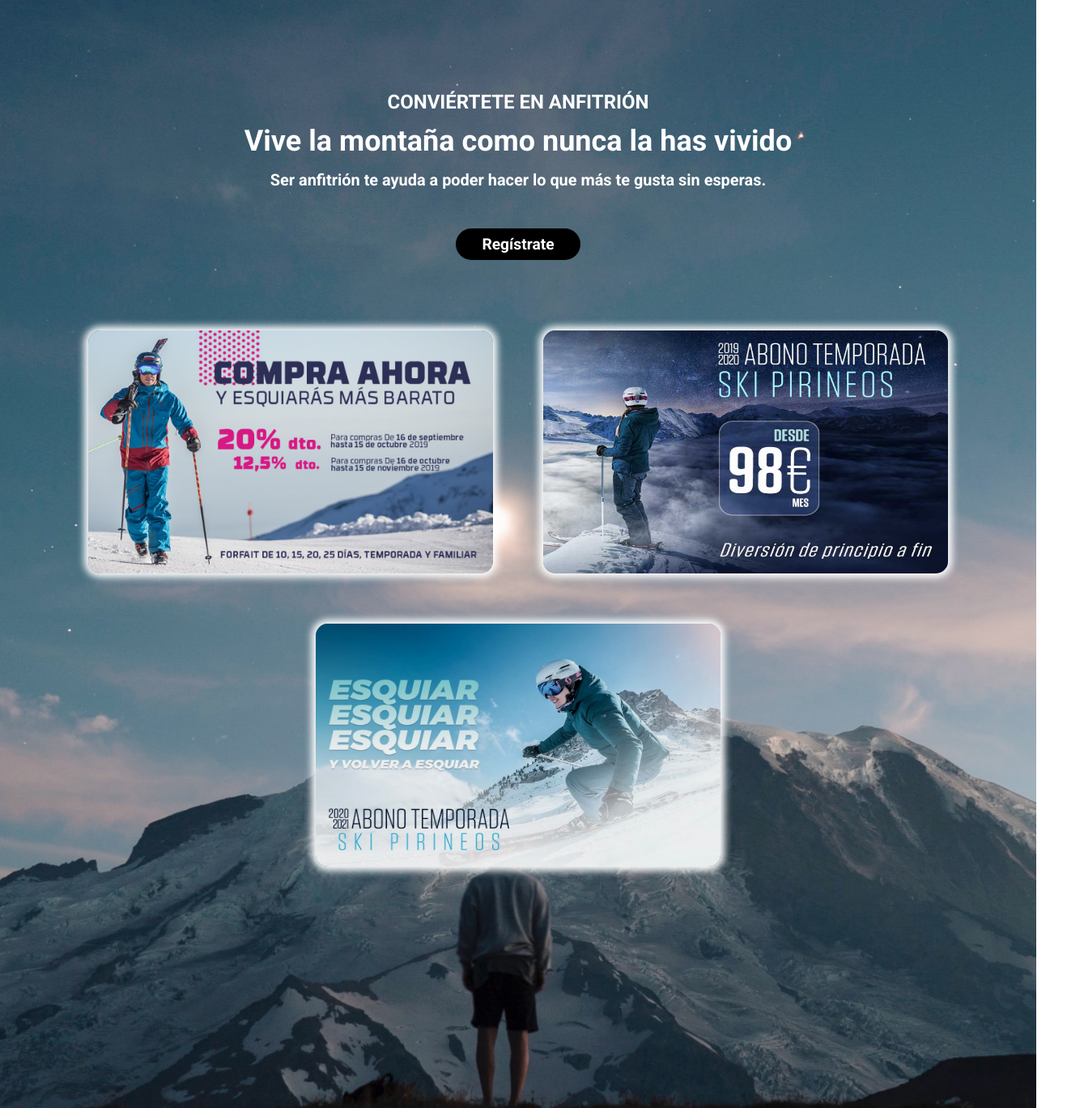
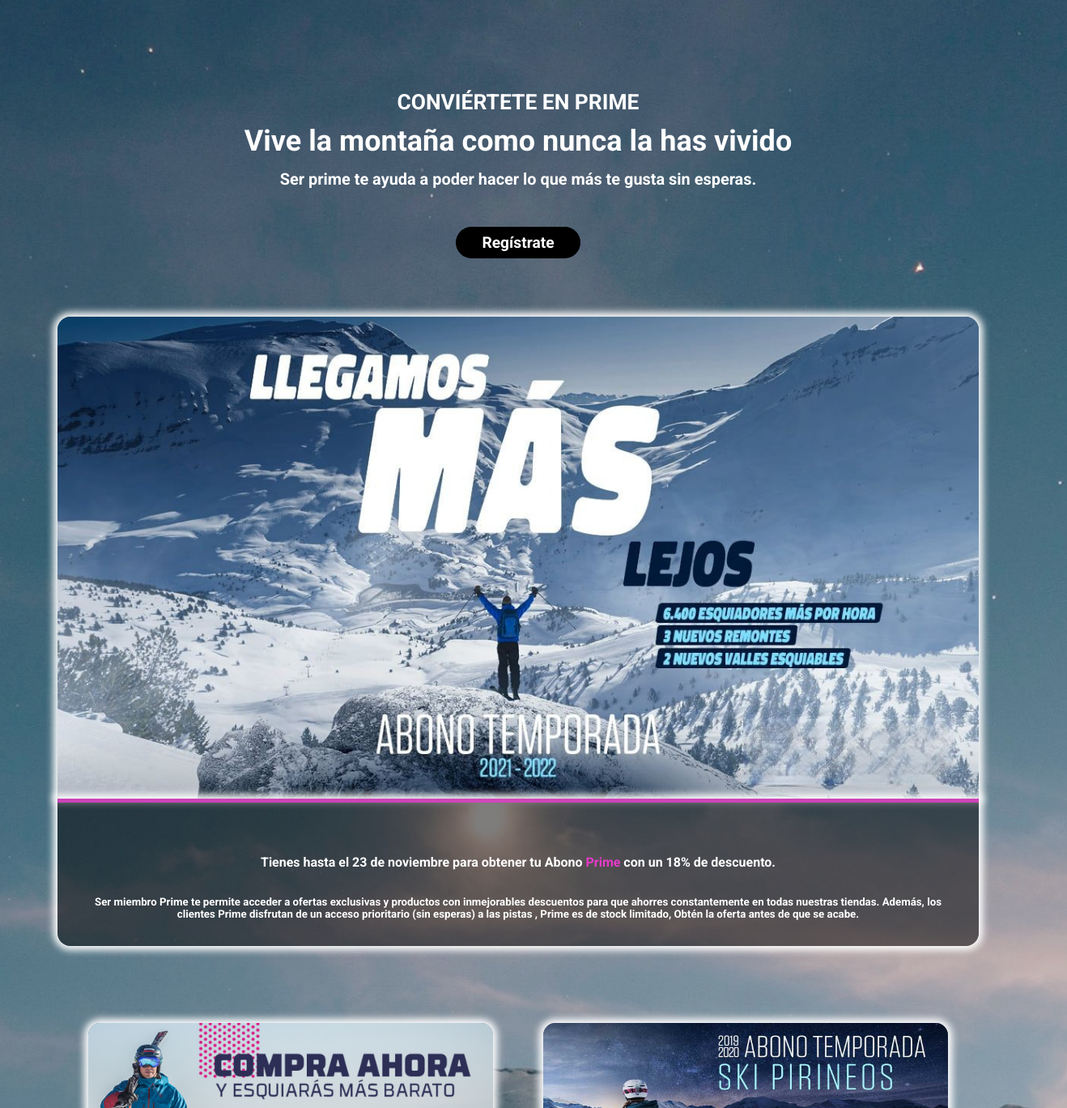
Before and after one commit to Alpha870/trMountain-assets, a plain HTML site: page index.html in a window 1280 px wide. Shown: the part 222-1590 px from the top of the page at 81% size, 1318 px wide, since content can reach past the window. Drawn offline with nearby package versions, Linux system fonts and the light colour scheme.

Commit message:
añadiendo banner

```diff
--- a/index.html
+++ b/index.html
@@ -35,20 +35,30 @@
 
     <article>
         <div class="article-section1">
-            <h4> CONVIÉRTETE EN ANFITRIÓN</h4>
+            <h4> CONVIÉRTETE EN PRIME</h4>
             <h1> Vive la montaña como nunca la has vivido</h1>
-            <h5>Ser anfitrión te ayuda a poder hacer lo que más te gusta sin esperas.</h5>
+            <h5>Ser prime te ayuda a poder hacer lo que más te gusta sin esperas.</h5>
         </div>
         <div class="article-section2">
             <a href="#registro-usuario" title="Ir al formulario de registro" class="button-registro"> Regístrate</a>
         </div>
     </article>
 
+    <section class="contenedor-banner">
+        <img class="banner" src="imagenes/abono-temporada-22.jpg" alt="imagen abono de temporada">
+        <div class="texto-banner">
+            <h4>Tienes hasta el 23 de noviembre para obtener tu Abono <span>Prime</span> con un 18% de descuento.</h4>
+
+            <h5>Ser miembro Prime te permite acceder a ofertas exclusivas y productos con inmejorables descuentos para que ahorres constantemente en todas nuestras tiendas. Además, los clientes Prime disfrutan de un acceso prioritario (sin esperas) a las pistas , Prime es de stock limitado, Obtén la oferta antes de que se acabe.</h5>
+        </div>
+    </section>
+
     <aside class="aside">
         <img class="imagen-aside-1" src="imagenes/sierra-nevada-portada_11.jpg" alt="imagen oferta">
         <img class="imagen-aside-2" src="imagenes/abono-temporada.jpg" alt="imagen oferta">
         <img class="imagen-aside-3" src="imagenes/portada-ski-pirineos-2020_0.jpg" alt="imagen oferta">
     </aside>
+
 
     <footer class="footer">
 
--- a/style.css
+++ b/style.css
@@ -94,6 +94,23 @@
     text-align: center;
 }
 
+.article-section1 h4 {
+    animation-name: pulse;
+    animation-duration: 2.5s;
+    animation-iteration-count: infinite;
+    transition: ease-in-out;
+}
+
+@keyframes pulse {
+    0% { color: white; scale: 1.1;}
+    15% { color: white; scale: 1.1;}
+    30% { color: rgb(231, 58, 202); scale: 1.5;}
+    45% { color: white; scale: 1.1;}
+    60% { color: rgb(231, 58, 202); scale: 1.5;}
+    85% { color: white; scale: 1.1;}
+    100% { color: white; scale: 1.1;}
+}
+
 .article-section2 {
     margin-top: 10px;
     text-align: center;
@@ -158,6 +175,43 @@
     60% { transform: rotateY(0deg)}
     100% { transform: rotateY(360deg)}
   }
+
+/* banner */
+
+.contenedor-banner {
+    display: flex;
+    align-items: center;
+    flex-direction: column;
+}
+
+.banner {
+    margin-top: 5rem;
+    width: 90%;
+    height: auto;
+    border-top-left-radius: 1rem;
+    border-top-right-radius: 1rem;
+    box-shadow: 0px 0px 10px 5px white;
+}
+
+.texto-banner {
+    padding-top: 2rem;
+    width: 90%;
+    background-color: rgb(0, 0, 0, 0.5);
+    color: white;
+    text-align: center;
+    border-top: 5px solid rgb(231, 58, 202, 0.8);
+    border-bottom-left-radius: 1rem;
+    border-bottom-right-radius: 1rem;
+    box-shadow: 0px 0px 10px 5px white;
+}
+
+.texto-banner span {
+    color: rgb(231, 58, 202);
+}
+
+.texto-banner h4,h5{
+    margin: 2rem;
+}
 
 
 /* footer */
```
Also changed, not shown: imagenes/abono-temporada-22.jpg (added).
